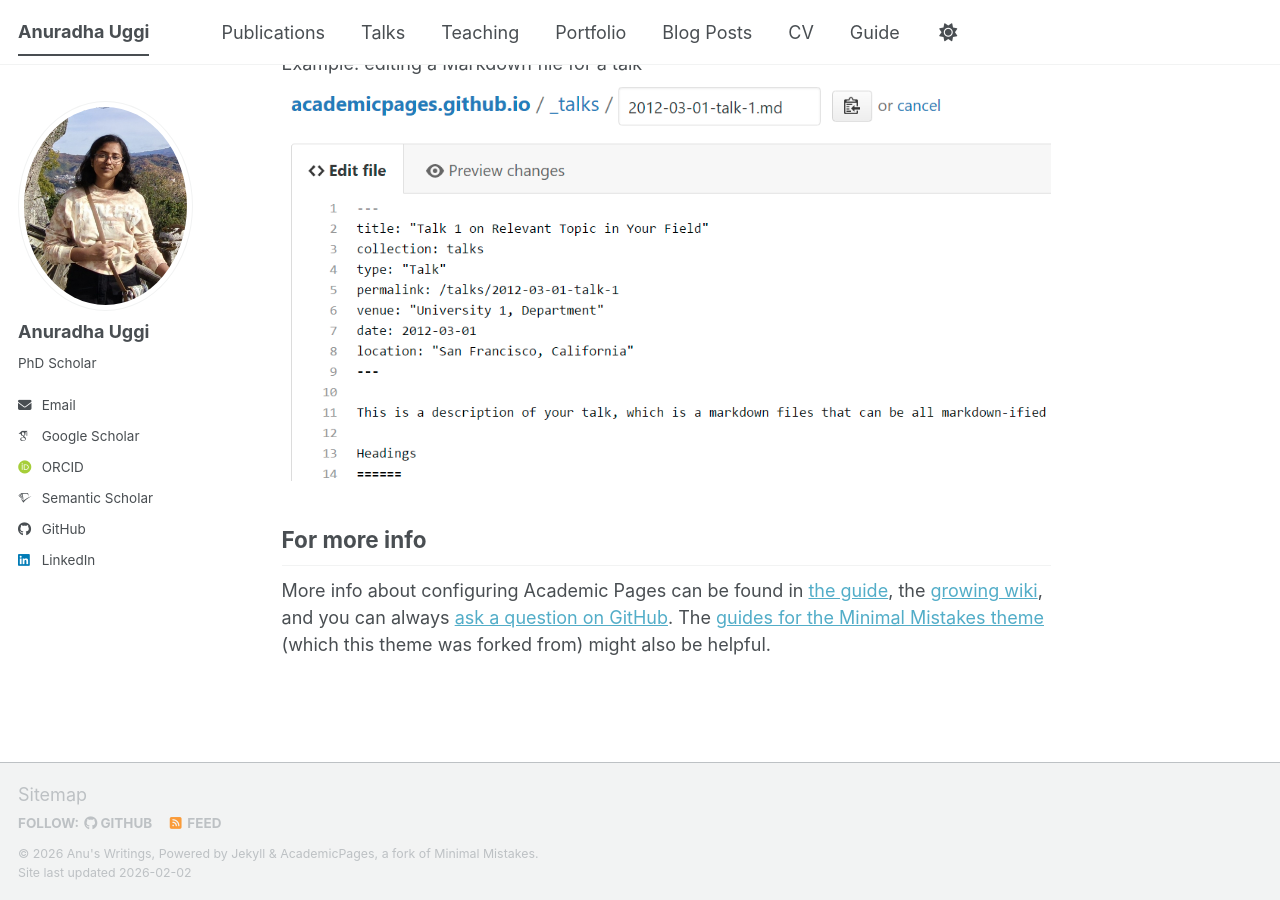
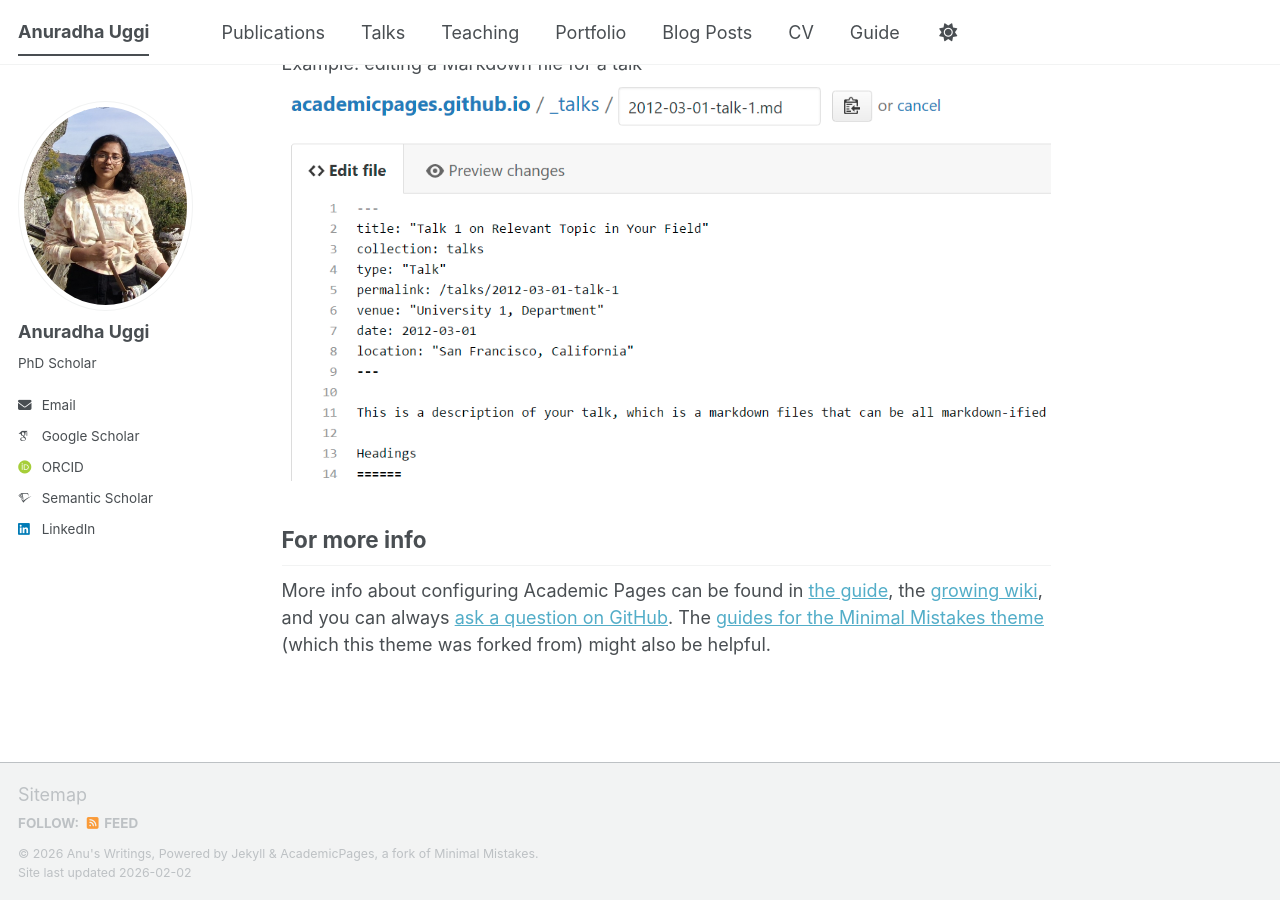
Before and after one commit to Anuradha-Uggi/anuradha-uggi.github.io, a Jekyll site: the page built from _pages/about.md, in a window 1280 px wide and 900 px high, scrolled down 2720 px. Built offline with Jekyll 4.4.1, drawn with Linux system fonts in a browser that asks for light colours; some web fonts are replaced; a script bundle is joined from its source files by our own code; library files that are not in the unit come from our copies.

Commit message:
Modify GitHub username and CV link in config
Updated GitHub username and added CV link.

```diff
--- a/_config.yml
+++ b/_config.yml
@@ -51,7 +51,7 @@
   bitbucket        : # Username - Update with your username on the site
   codepen          : # Username
   dribbble         : # Username
-  github           : "academicpages"
+  github           : # "academicpages"
   kaggle           : # Username
   stackoverflow    : # User number or user number and name (i.e., use "1" or "1/jeff-atwood")
 
@@ -67,7 +67,7 @@
   instagram        : # Username
   lastfm           : # Username
   linkedin         : "linkedin.com/in/anuradha-uggi-623563137" # Username
-  CV : ""
+  CV : "https://drive.google.com/file/d/11hC0CMDftlmXs1A4G8iCfOhZPu2gNPOA/view?usp=sharing"
   mastodon         : # URL
   medium           : # URL
   pinterest        : # Username
```
